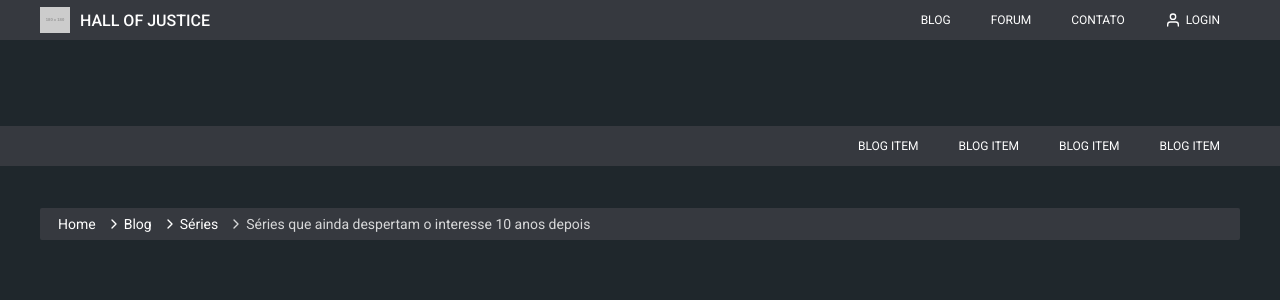
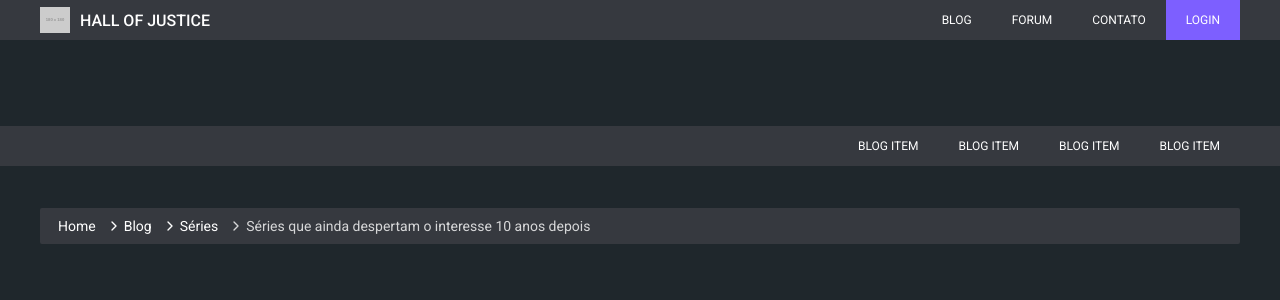
Before and after one commit to allanadriano/hall-of-justice-site, a Nuxt app: page / in a window 1280 px wide. Shown: the top 300 px of the page. Built offline with nearby package versions, Linux system fonts and the light colour scheme.

Commit message:
fix breadcrumb and navbar

```diff
--- a/assets/scss/_breadcrumb.scss
+++ b/assets/scss/_breadcrumb.scss
@@ -32,8 +32,8 @@
     }
 
     a {
-      padding-top: 8px;
-      padding-bottom: 8px;
+      padding-top: 10px;
+      padding-bottom: 10px;
       color: $white-color;
       text-decoration: none;
       display: flex;
--- a/assets/scss/_navbar.scss
+++ b/assets/scss/_navbar.scss
@@ -87,10 +87,6 @@
         &.active {
           background: $light-slate-blue-color;
         }
-
-        img {
-          margin-right: 5px;
-        }
       }
 
       &.first-item-mobile {
--- a/components/Navigation/Breadcrumb.vue
+++ b/components/Navigation/Breadcrumb.vue
@@ -42,7 +42,7 @@ export default {
   },
   methods: {
     scrollTopFixed() {
-      let element = document.querySelector('.breadcrumb-component');
+      let element = document.querySelector('.breadcrumb-component')
 
       if (window.pageYOffset > 200) {
         element.classList.add('breadcrumb-fixed')
@@ -68,7 +68,6 @@ export default {
     position: fixed;
     top: 0;
     left: 0;
-    // border-bottom: 2px solid $light-slate-blue-color;
     width: 100%;
     margin: 0 auto;
 
--- a/components/Navigation/Site/MenuItems.vue
+++ b/components/Navigation/Site/MenuItems.vue
@@ -10,8 +10,7 @@
       <nuxt-link to="/contato">Contato</nuxt-link>
     </li>
     <li class="menu-item first-item-mobile">
-      <a href="#">
-        <img src="~/assets/img/icons/user.svg" />
+      <a href="#" class="active">
         Login
       </a>
     </li>
```
